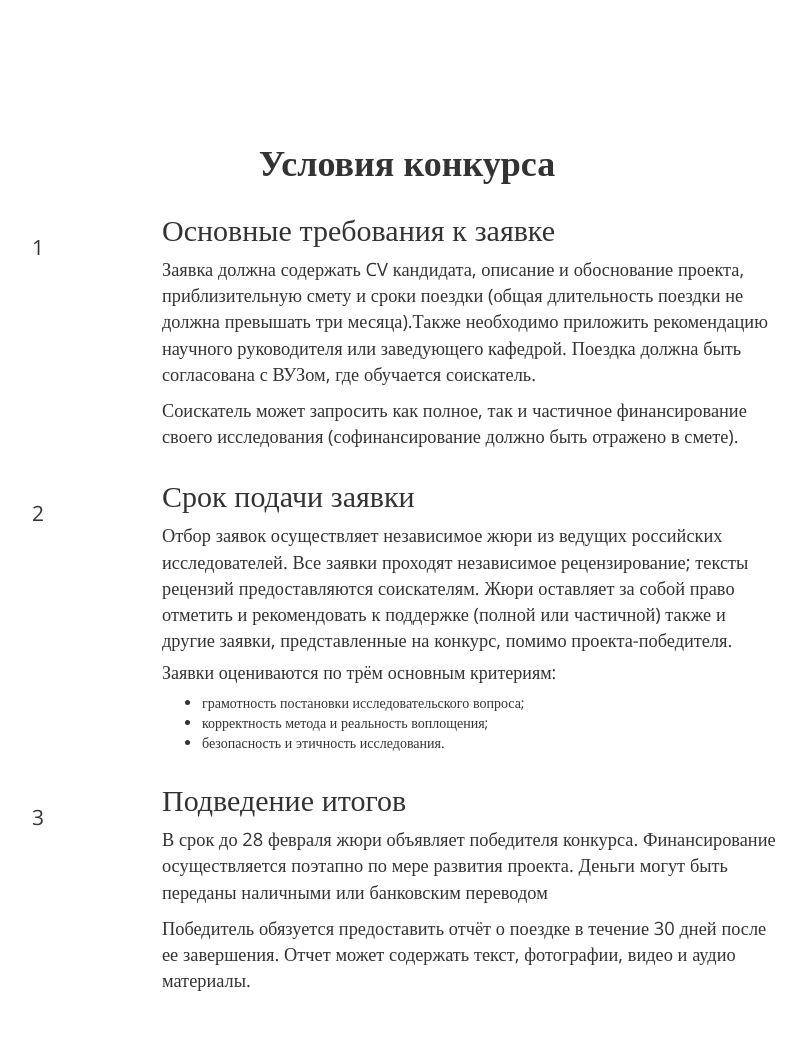
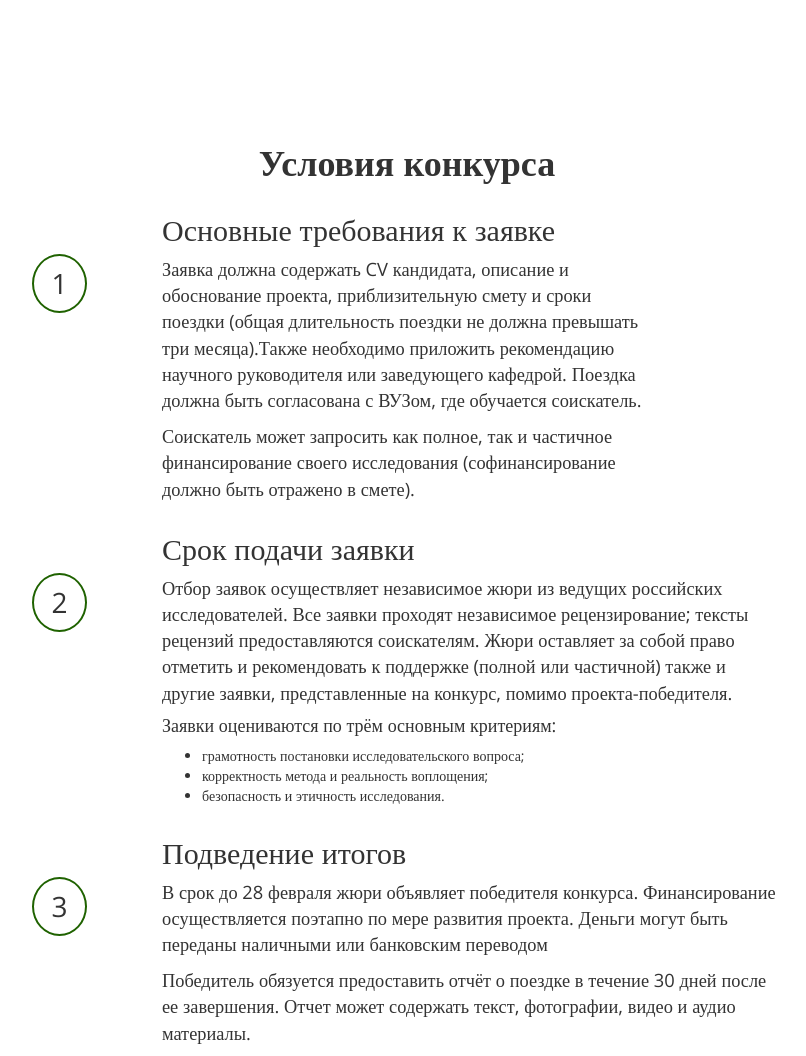
Before and after one commit to oromay/borana, a Django app: template templates/home.html in a window 1280 px wide. Shown: the part 1829-2885 px from the top of the page, without its empty margins (233-1039 px from the left). Before the commit the page ends 2820 px from the top, so only its background shows below. Run offline with Django 3.2, Linux system fonts and the light colour scheme; the template is opened without the code that fills it, so the values that code supplies are empty; some libraries are stand-ins or nearby versions.

Commit message:
circles around numbers

```diff
--- a/static/css/styles.css
+++ b/static/css/styles.css
@@ -71,6 +71,19 @@ figcaption {
     padding-top: 40px;
 }
 
+.circlenum {
+    margin-top: 61px;
+    border-radius: 50%;
+    width: 55px;
+    font-size: 2em;
+    border: 2px solid #1f6200;
+}
+.circlenum span {
+    text-align: center;
+    line-height: 55px;
+    display: block;
+}
+
 @media screen and (min-width: 480px) {
     .jumbotron .container div {
         height: 15%;
--- a/templates/home.html
+++ b/templates/home.html
@@ -62,9 +62,9 @@
         <h1 id='conditionsh'>Условия конкурса</h1>
         <div class="col-md-8 col-md-offset-2">
             <div class="row">
-                <div class="col-xs-2 lead"> 1
+                <div class="col-xs-2"> <div class="circlenum"><span>1</span></div>
                 </div>
-                <div class="col-xs-10"> <h2>Основные требования к заявке</h2>
+                <div class="col-xs-8"> <h2>Основные требования к заявке</h2>
                     <p>
                         Заявка должна содержать CV кандидата, описание и обоснование проекта, приблизительную смету и сроки поездки (общая длительность поездки не должна превышать три месяца).Также необходимо приложить рекомендацию научного руководителя или заведующего кафедрой. Поездка должна быть согласована с ВУЗом, где обучается соискатель.
                     </p>
@@ -74,7 +74,7 @@
                 </div>
             </div>
             <div class="row">
-                <div class="col-xs-2 lead"> 2
+                <div class="col-xs-2"> <div class="circlenum"><span>2</span></div>
                 </div>
                 <div class="col-xs-10"> <h2>Срок подачи заявки</h2>
                     <p>
@@ -89,7 +89,7 @@
                 </div>
             </div>
             <div class="row">
-                <div class="col-xs-2 lead">3
+                <div class="col-xs-2"><div class="circlenum"><span>3</span></div>
                 </div>
                 <div class="col-xs-10"><h2>Подведение итогов</h2>
                     <p>
```
Also changed, not shown: 2 other files.
